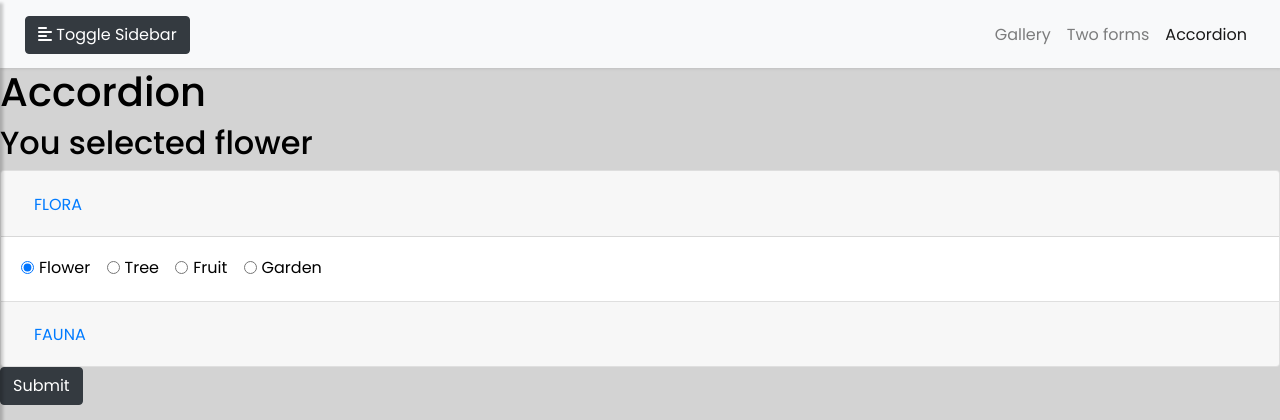
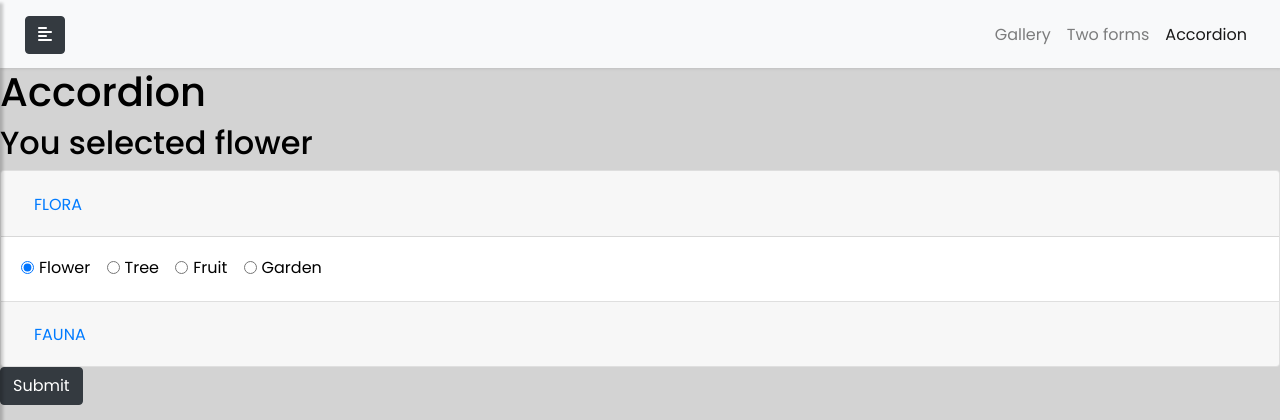
Before and after one commit to andrijaJ01/portfolio-fastapi, a FastAPI app: page /accordion in a window 1280 px wide. Shown: the top 420 px of the page. Run offline with FastAPI, Linux system fonts and the light colour scheme; some libraries are stand-ins or nearby versions.

Commit message:
slight html change

```diff
--- a/templates/include/topnav.html
+++ b/templates/include/topnav.html
@@ -3,7 +3,7 @@
 
         <button type="button" id="sidebarCollapse" class="btn btn-dark">
             <i class="fas fa-align-left"></i>
-            <span>Toggle Sidebar</span>
+            <span></span>
         </button>
         <button class="btn btn-dark d-inline-block d-lg-none ml-auto" type="button" data-toggle="collapse"
             data-target="#navbarSupportedContent" aria-controls="navbarSupportedContent" aria-expanded="false"
```
